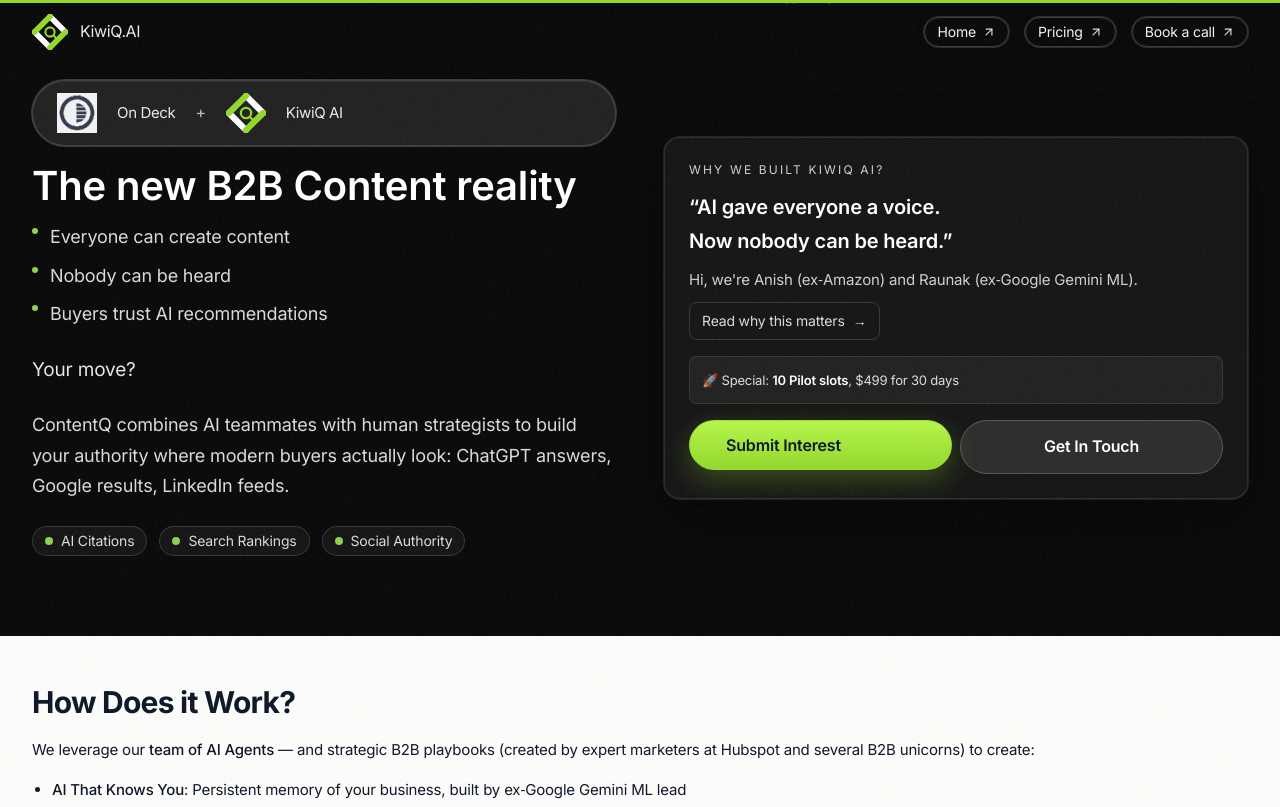
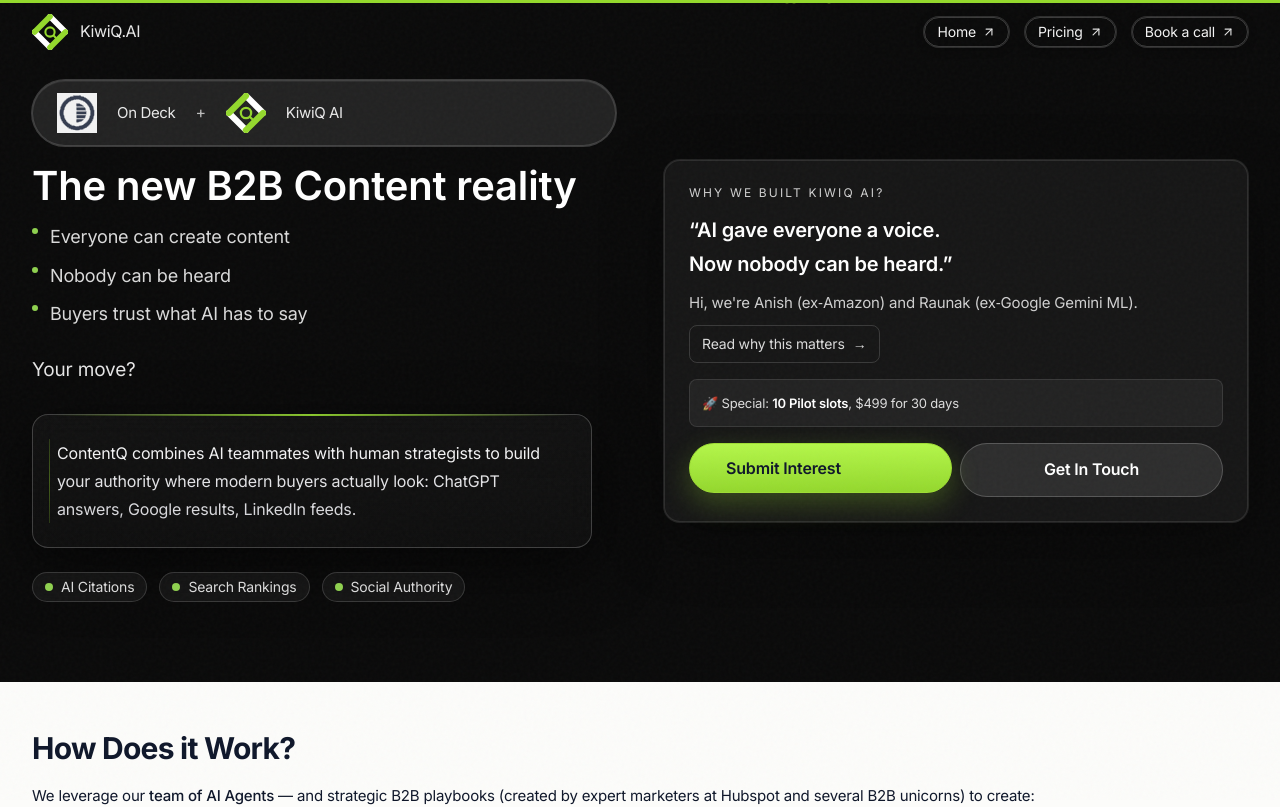
Before and after one commit to trequartist/contentq-lp-v1, a Next.js app: page /odf in a window 1280 px wide. Shown: the top 807 px of the page. Built offline with nearby package versions, Linux system fonts and the light colour scheme.

Commit message:
odf(hero-left): update bullet copy and wrap ContentQ description in premium intro card

```diff
--- a/components/odf/OdfHeroFresh.tsx
+++ b/components/odf/OdfHeroFresh.tsx
@@ -52,14 +52,20 @@ export default function OdfHeroFresh(): JSX.Element {
               <ul className="mt-4 space-y-2 text-[17px] md:text-[18px] text-white/85">
                 <li className="flex items-start gap-3"><span className="mt-[6px] inline-block h-1.5 w-1.5 rounded-full bg-[#8FD14F]"></span>Everyone can create content</li>
                 <li className="flex items-start gap-3"><span className="mt-[6px] inline-block h-1.5 w-1.5 rounded-full bg-[#8FD14F]"></span>Nobody can be heard</li>
-                <li className="flex items-start gap-3"><span className="mt-[6px] inline-block h-1.5 w-1.5 rounded-full bg-[#8FD14F]"></span>Buyers trust AI recommendations</li>
+                <li className="flex items-start gap-3"><span className="mt-[6px] inline-block h-1.5 w-1.5 rounded-full bg-[#8FD14F]"></span>Buyers trust what AI has to say</li>
               </ul>
 
               <p className="mt-6 text-[18px] md:text-[19px] text-white/90">Your move?</p>
 
-              <p className="mt-6 text-[17px] md:text-[18px] text-white/85 max-w-[52ch]">
-                ContentQ combines AI teammates with human strategists to build your authority where modern buyers actually look: ChatGPT answers, Google results, LinkedIn feeds.
-              </p>
+              <div className="mt-7 relative max-w-[560px] rounded-2xl border border-white/20 bg-gradient-to-b from-neutral-900/60 to-neutral-900/40 backdrop-blur-md shadow-[0_18px_60px_rgba(0,0,0,0.6)]">
+                <div className="absolute -top-[1px] left-5 right-5 h-[2px] bg-gradient-to-r from-transparent via-[#94D82D] to-transparent opacity-90"></div>
+                <div className="absolute left-4 top-6 bottom-6 w-px bg-gradient-to-b from-[#94D82D33] via-[#94D82D66] to-[#94D82D33]"></div>
+                <div className="p-6">
+                  <p className="text-[15px] md:text-[16px] leading-[1.75] text-transparent bg-clip-text bg-gradient-to-b from-zinc-50 via-zinc-200 to-zinc-300 antialiased">
+                    ContentQ combines AI teammates with human strategists to build your authority where modern buyers actually look: ChatGPT answers, Google results, LinkedIn feeds.
+                  </p>
+                </div>
+              </div>
               <div className="mt-6 flex flex-wrap gap-3">
                 <span className="inline-flex items-center rounded-full border border-white/15 bg-white/5 px-3 py-1 text-sm text-white/85 backdrop-blur">
                   <span className="mr-2 inline-block h-2 w-2 rounded-full bg-[#8FD14F]"></span>
```
